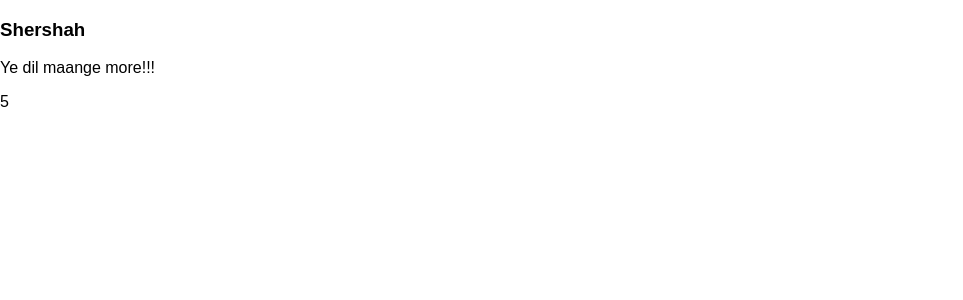
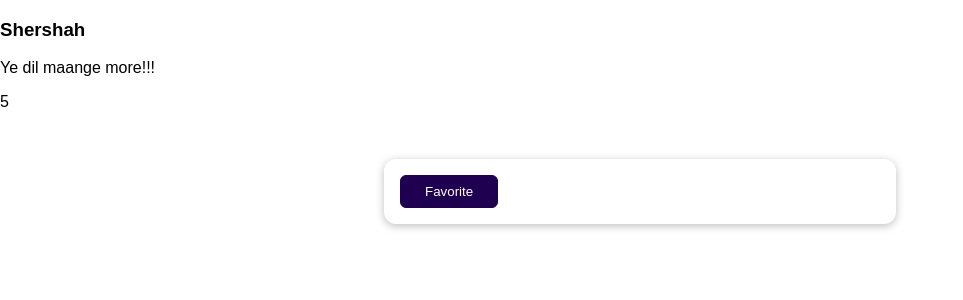
Before and after one commit to andipchauhan/Django_Practice, a Django app: page /reviews/1 in a window 1280 px wide. Shown: the top 300 px of the page, without its empty margins (0-963 px from the left). Run offline with Django 5.2, Linux system fonts and the light colour scheme; data comes from the database, SQL or seed files in the repository; both versions use the stored data as it was after the commit.

Commit message:
Sessions in django

```diff
--- a/feedback/feedback/settings.py
+++ b/feedback/feedback/settings.py
@@ -125,3 +125,5 @@ DEFAULT_AUTO_FIELD = 'django.db.models.BigAutoField'
 
 MEDIA_ROOT = BASE_DIR / 'uploads'
 MEDIA_URl = "/user-media/"
+
+# SESSION_COOKIE_AGE = 3600
--- a/feedback/reviews/templates/reviews/review_detail.html
+++ b/feedback/reviews/templates/reviews/review_detail.html
@@ -8,4 +8,14 @@
 <h3>{{ review.username }}</h3>
 <p>{{ object.review_text }}</p>
 <p>{{ review.rating }}</p>
+
+{% if is_fav %}
+<p>This is my favorite review</p>
+{% else %}
+<form action="/reviews/favorite" method="POST">
+    {% csrf_token %}
+    <input type="hidden" name="review_id" value={{review.id}}>
+    <button>Favorite</button>
+</form>
+{% endif %}
 {% endblock content %}
--- a/feedback/reviews/urls.py
+++ b/feedback/reviews/urls.py
@@ -4,5 +4,6 @@ urlpatterns = [
     path('', views.ReviewView.as_view()),
     path('thanks', views.ThanksView.as_view()),
     path('reviews', views.ReviewListView.as_view()),
+    path('reviews/favorite', views.AddFavoriteView.as_view()),
     path('reviews/<int:pk>', views.ReviewDetailView.as_view()),
 ]
--- a/feedback/reviews/views.py
+++ b/feedback/reviews/views.py
@@ -11,6 +11,12 @@ from .forms import ReviewForm
 from .models import Review
 
 # Create your views here.
+
+class AddFavoriteView(View):
+    def post(self,request):
+        review_id = request.POST['review_id']
+        request.session["favorite_review"] = review_id
+        return HttpResponseRedirect("/reviews/"+review_id)
 
 class ReviewView(CreateView):
     # we don't even need the ReviewForm class in forms.py with CreateView, but we can use it also if we want custom labels and error messages
@@ -62,6 +68,15 @@ class ReviewDetailView(DetailView):
     template_name = 'reviews/review_detail.html'
     model = Review
 
+    def get_context_data(self, **kwargs):
+        context = super().get_context_data(**kwargs)
+        loaded_review = self.object
+        request = self.request
+        fav_id = request.session.get("favorite_review")
+        # use .get() instead of accessing like keys in dictionary ["favorite_review"] to avoid errors in case data hasn't been set before
+        context["is_fav"] = fav_id == str(loaded_review.id)
+        return context
+
 
 class ThanksView(TemplateView):
     template_name = 'reviews/thanks.html'
```
Also changed, not shown: feedback/db.sqlite3.
